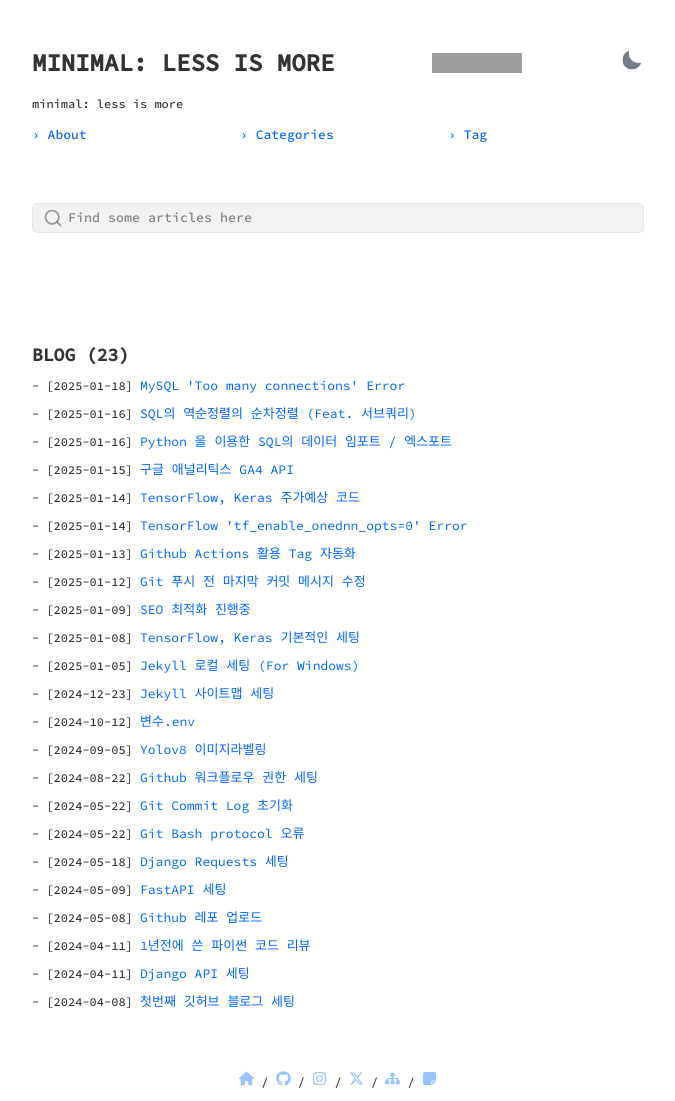
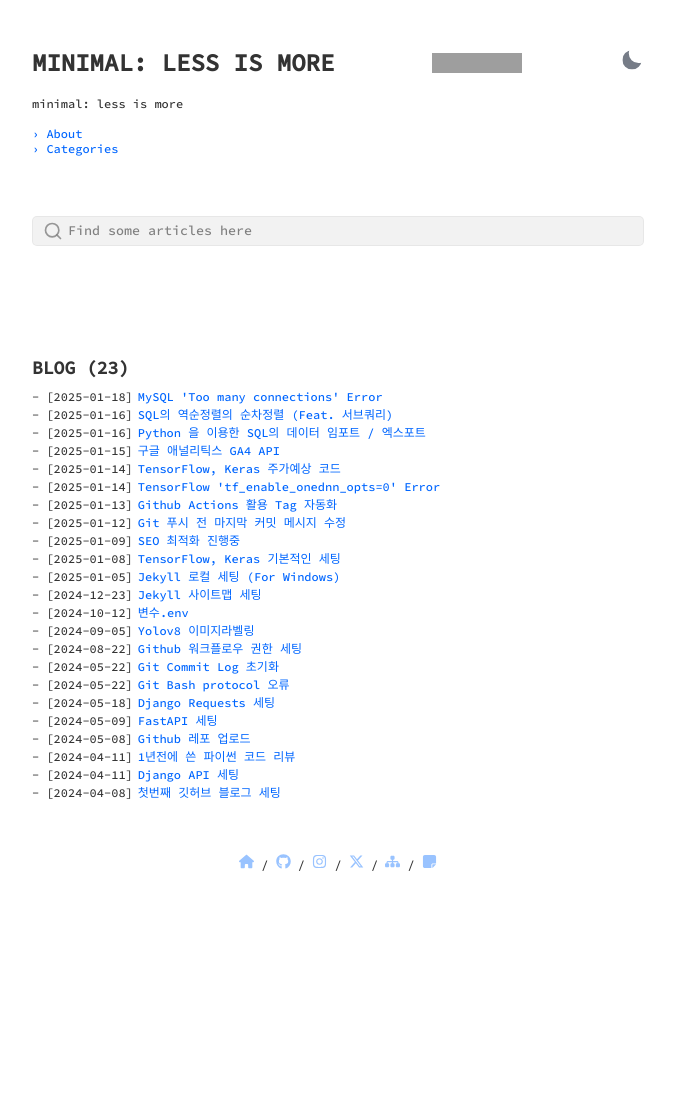
Before and after one commit to pozuhtuhv/pozuhtuhv.github.io, a Jekyll site: the page built from index.html, in a window 1280 px wide. Shown: the whole page, without its empty margins (302-977 px from the left). Built offline with Jekyll 4.4.1, drawn with Linux system fonts in a browser that asks for light colours; after the commit the page ends 900 px from its top, so only the background shows below that; grey boxes are pictures that could not be loaded.

Commit message:
(edit) tag_disable

```diff
--- a/_sass/_main.scss
+++ b/_sass/_main.scss
@@ -334,41 +334,26 @@ b {
 	font-weight: 500;
 }
 
-.post ul {
-	margin: 0px;
-	margin: 0px 0px 10px 10px;
+.posts ul {
+  list-style: none;
+  padding: 0;
+  margin: 0;
 }
 
-.post ol {
-	margin: 0px;
-	margin: 0px 0px 10px 15px;
+.posts ul li {
+  display: flex;
+  align-items: center;
+  line-height: 1.5;
+  white-space: nowrap;
+  overflow: hidden;
+  text-overflow: ellipsis;
 }
 
-.posts li {
-	align-items: center;
-	display: list-item;
-  list-style: none;
-	justify-content: space-between;
-	margin-bottom: 0.5rem;
-}
-
-.posts li a,
-.posts li div,
-.projects li a {
-	white-space: nowrap;
-	overflow: hidden;
-	text-overflow: ellipsis;
-  color: var(--post-link);
-  font-size: 13px;
-  font-weight: 300;
-  line-height: 22px;
-}
-
-.posts li time,
-.projects li time {
-	padding-left: 1rem;
-	white-space: nowrap;
-	font-variant-numeric: tabular-nums;
+.posts ul li a {
+  vertical-align: middle;
+  line-height: 1.5;
+  text-decoration: none;
+  padding-left: 5px;
 }
 
 time {
@@ -458,21 +443,22 @@ figcaption {
 	margin-bottom: 5rem;
 }
 
-.bio .link-container {
-  display: flex;
-  flex-wrap: wrap;
-  justify-content: space-between;
-  gap: 2%;
-  margin: 0;
-  padding: 0;
-}
+// 링크 컨테이너 비활성화
+// .bio .link-container {
+//   display: flex;
+//   flex-wrap: wrap;
+//   justify-content: space-between;
+//   gap: 2%;
+//   margin: 0;
+//   padding: 0;
+// }
 
-.bio .link-container a {
-  flex: 1 1 calc(25% - 2%);
-  text-align: left;
-  margin: 0;
-  font-size: 13px;
-}
+// .bio .link-container a {
+//   flex: 1 1 calc(25% - 2%);
+//   text-align: left;
+//   margin: 0;
+//   font-size: 13px;
+// }
 
 ::selection {
 background-color: #b3b3b3;
--- a/index.html
+++ b/index.html
@@ -13,12 +13,12 @@ description: "minimal: less is more"
     <div>{{ site.description }}</div>
     <div class="bio">
         <br>
-        <p class="link-container">
-            <a href="{{ site.url }}/about/"> &rsaquo; About</a>
+        <!-- <p class="link-container"> -->
+            <a href="{{ site.url }}/about/"> &rsaquo; About</a><br>
             <a href="{{ site.url }}/categories/"> &rsaquo; Categories</a>
-            <a href="{{ site.url }}/tag/"> &rsaquo; Tag</a>
+            <!-- <a href="{{ site.url }}/tag/"> &rsaquo; Tag</a> -->
         </p>
-    </div>
+    <!-- </div> -->
 </section>
 
 <div class="search-article">
--- /dev/null
+++ b/tag/connections/index.html
@@ -0,0 +1,4 @@
+---
+layout: tag
+tag: connections
+---
--- /dev/null
+++ b/tag/keras/index.html
@@ -0,0 +1,4 @@
+---
+layout: tag
+tag: keras
+---
--- /dev/null
+++ b/tag/tensorflow/index.html
@@ -0,0 +1,4 @@
+---
+layout: tag
+tag: tensorflow
+---
```
Also changed, not shown: 4 other files.
